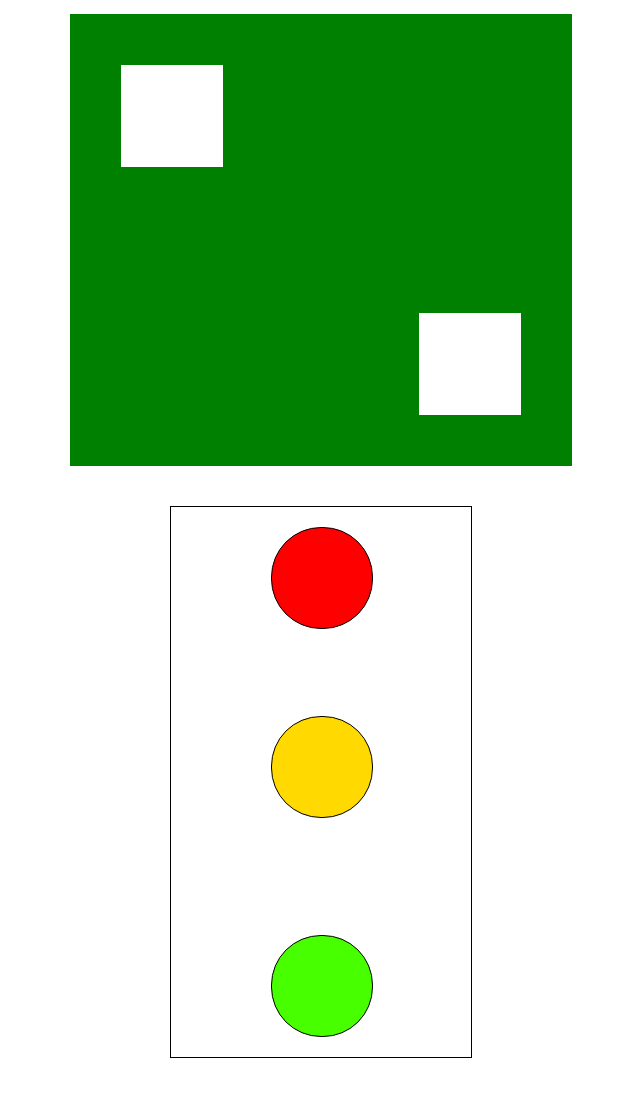
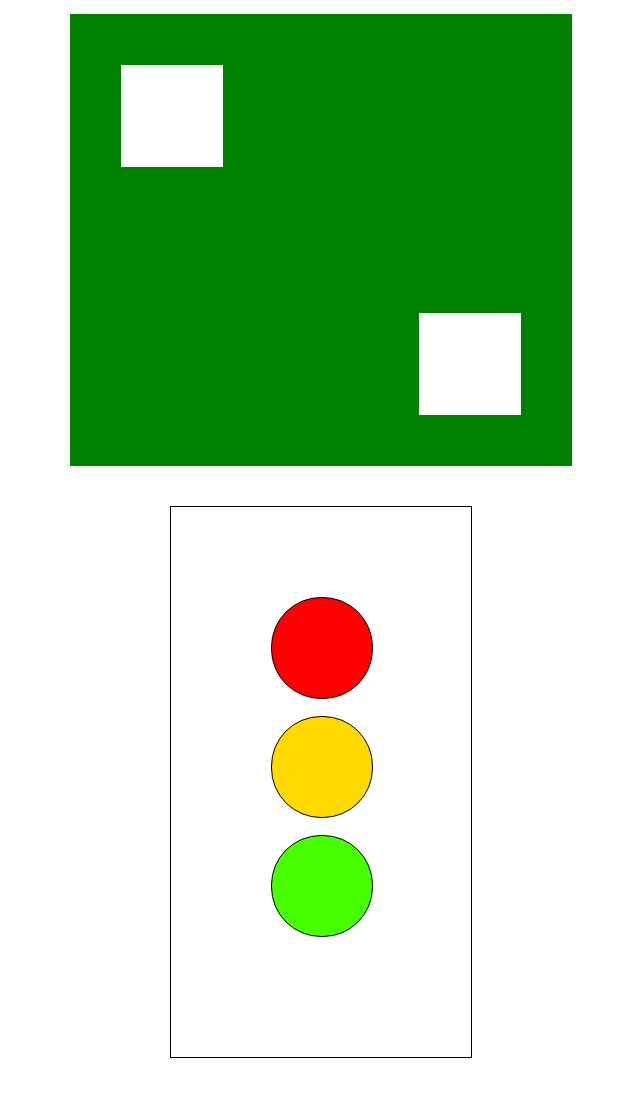
Before and after one commit to qqzennyS/klop, a plain HTML site: page index.html in a window 1280 px wide. Shown: the part 486-1582 px from the top of the page, without its empty margins (319-959 px from the left). Drawn offline with Linux system fonts and the light colour scheme.

Commit message:
8peredelano

```diff
--- a/style.css
+++ b/style.css
@@ -54,7 +54,7 @@
 #child3 {
     position: absolute;
     margin: auto;
-    top: 20px;
+    top: 90px;
     left: 100px;
     width: 100px;
     height: 100px;
@@ -77,7 +77,7 @@
 #child5 {
     position: absolute;
     margin: auto;
-    bottom: 20px;
+    bottom: 120px;
     left: 100px;
     width: 100px;
     height: 100px;
```
